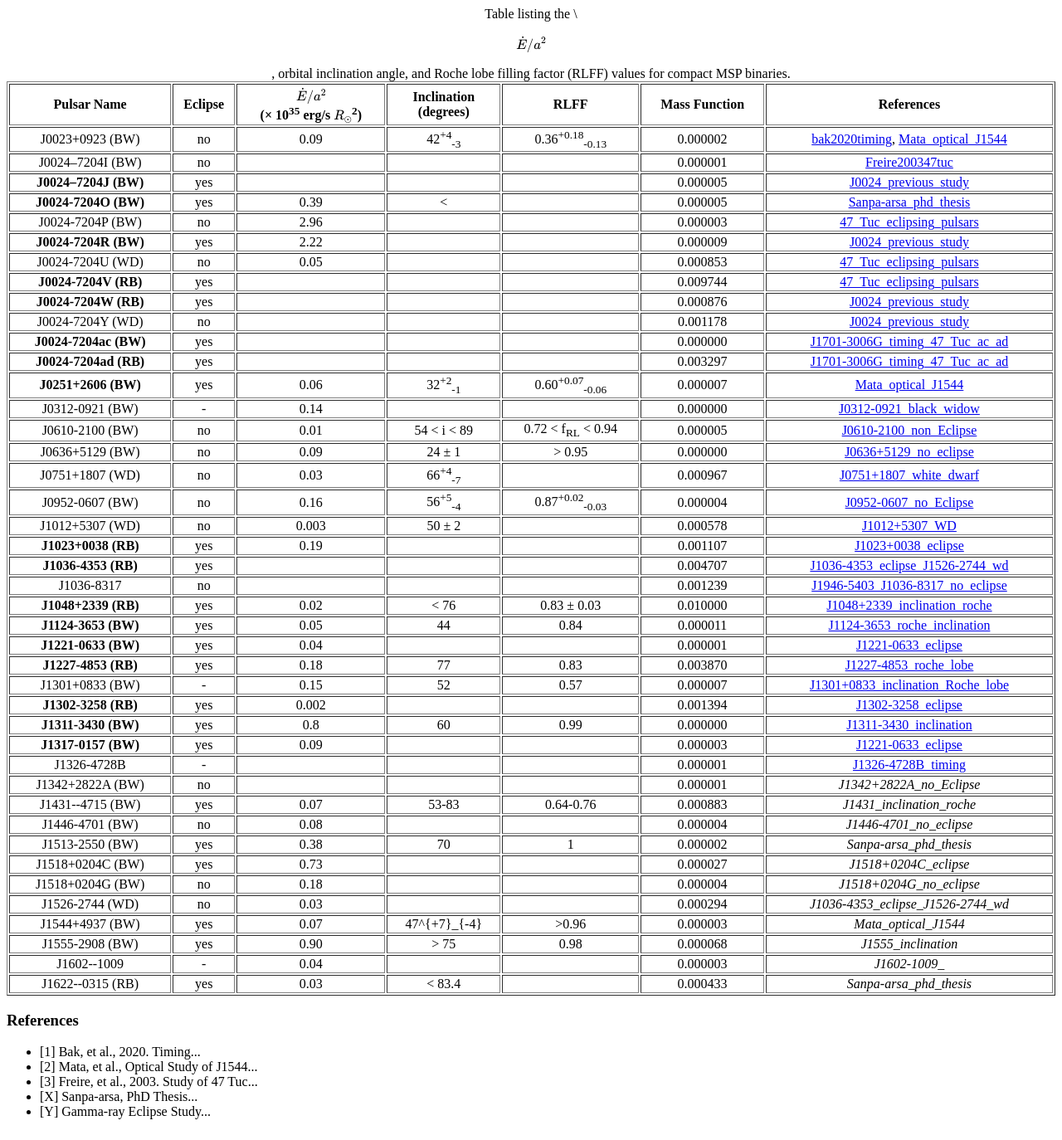
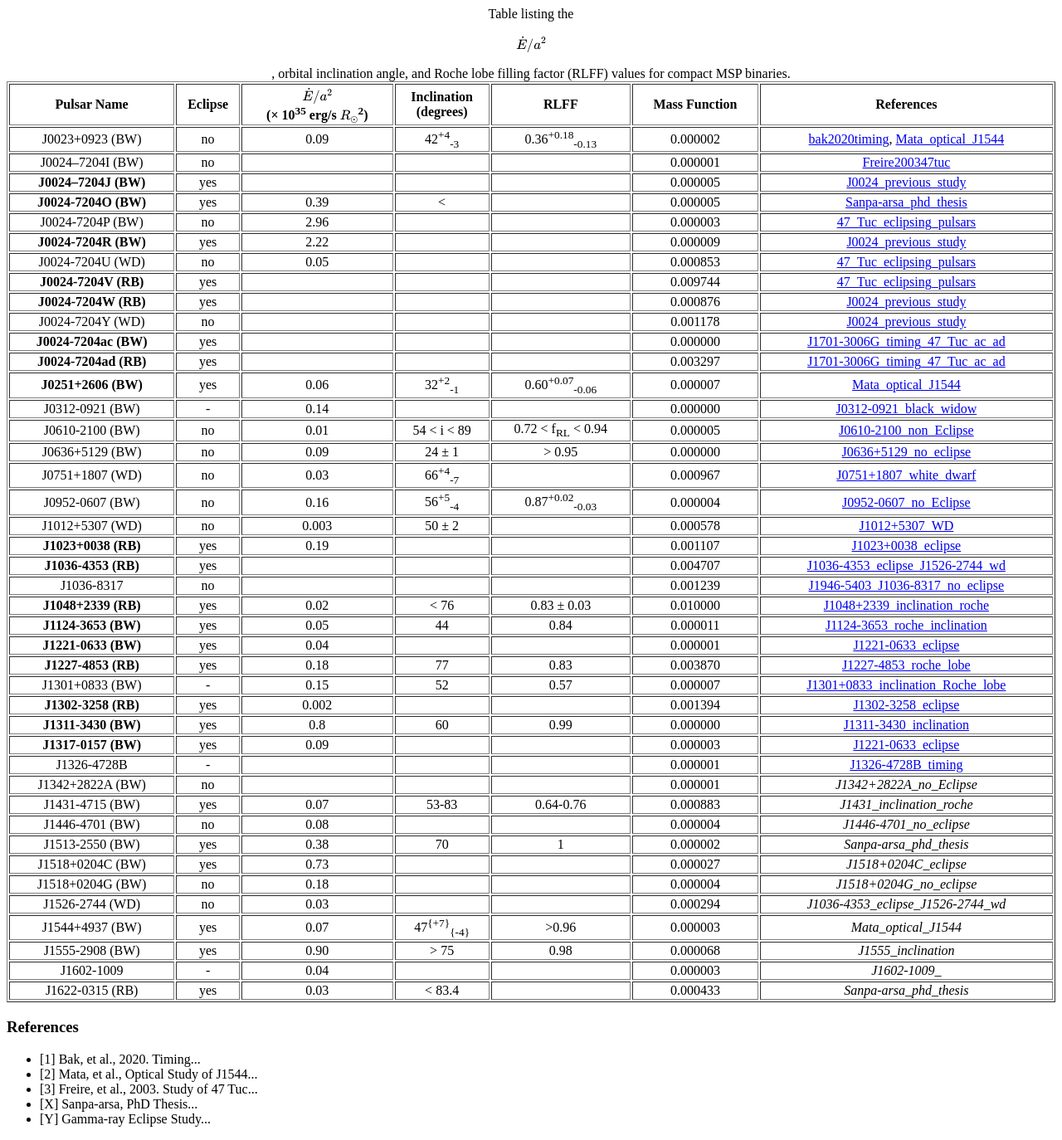
Before and after one commit to Sangitakumari123/Sangitakumari123.github.io, a Jekyll site: the page built from readme.md, in a window 1280 px wide. Shown: the whole page at 83% size. Built offline with Jekyll 4.4.1, drawn with Linux system fonts in a browser that asks for light colours; nearby versions of some CDN libraries; our own code applies the rules of GitHub Pages for plain Markdown files.

Commit message:
default.html

```diff
--- a/_layouts/default.html
+++ b/_layouts/default.html
@@ -2,7 +2,7 @@
   src="https://cdnjs.cloudflare.com/ajax/libs/mathjax/3.1.2/es5/tex-mml-chtml.js">
 </script>
 <table border="1" style="width:100%; text-align:center;">
-    <caption>Table listing the \<span>$$\dot{E}/a^{2}$$</span>, orbital inclination angle, and Roche lobe filling factor (RLFF) values for compact MSP binaries.</caption>
+    <caption>Table listing the <span>$$\dot{E}/a^{2}$$</span>, orbital inclination angle, and Roche lobe filling factor (RLFF) values for compact MSP binaries.</caption>
     <thead>
         <tr>
             <th>Pulsar Name</th>
@@ -22,7 +22,7 @@
             <td>42<sup>+4</sup><sub>-3</sub></td>
             <td>0.36<sup>+0.18</sup><sub>-0.13</sub></td>
             <td>0.000002</td>
-            <td><a href="#bak2020timing">bak2020timing</a>, <a href="#Mata_optical_J1544">Mata_optical_J1544</a></td>
+            <td><a href="https://academic.oup.com/mnras/article/494/2/2591/5817360">bak2020timing</a>, <a href="#Mata_optical_J1544">Mata_optical_J1544</a></td>
         </tr>
         <tr>
             <td>J0024–7204I (BW)</td>
@@ -305,7 +305,7 @@
                 <td><cite>J1342+2822A_no_Eclipse</cite></td>
             </tr>
             <tr>
-                <td class="bold">J1431--4715 (BW)</td>
+                <td class="bold">J1431-4715 (BW)</td>
                 <td>yes</td>
                 <td>0.07</td>
                 <td>53-83</td>
@@ -362,7 +362,7 @@
                 <td class="bold">J1544+4937 (BW)</td>
                 <td>yes</td>
                 <td>0.07</td>
-                <td><span class="math">47^{+7}_{-4}</span></td>
+                <td>47<sup>{+7}</sup><sub>{-4}</sub></td>
                 <td><span class="math">&gt;0.96</span></td>
                 <td>0.000003</td>
                 <td><cite>Mata_optical_J1544</cite></td>
@@ -377,7 +377,7 @@
                 <td><cite>J1555_inclination</cite></td>
             </tr>
       <tr>
-                <td>J1602--1009</td>
+                <td>J1602-1009</td>
                 <td>-</td>
                 <td>0.04</td>
                 <td></td>
@@ -386,7 +386,7 @@
                 <td><cite>J1602-1009_</cite></td>
             </tr>
             <tr>
-                <td class="bold">J1622--0315 (RB)</td>
+                <td class="bold">J1622-0315 (RB)</td>
                 <td>yes</td>
                 <td>0.03</td>
                 <td><span class="math">&lt; 83.4</span></td>
@@ -394,6 +394,8 @@
                 <td>0.000433</td>
                 <td><cite>Sanpa-arsa_phd_thesis</cite></td>
             </tr>
+
+
     </tbody>
 </table>
 
```
